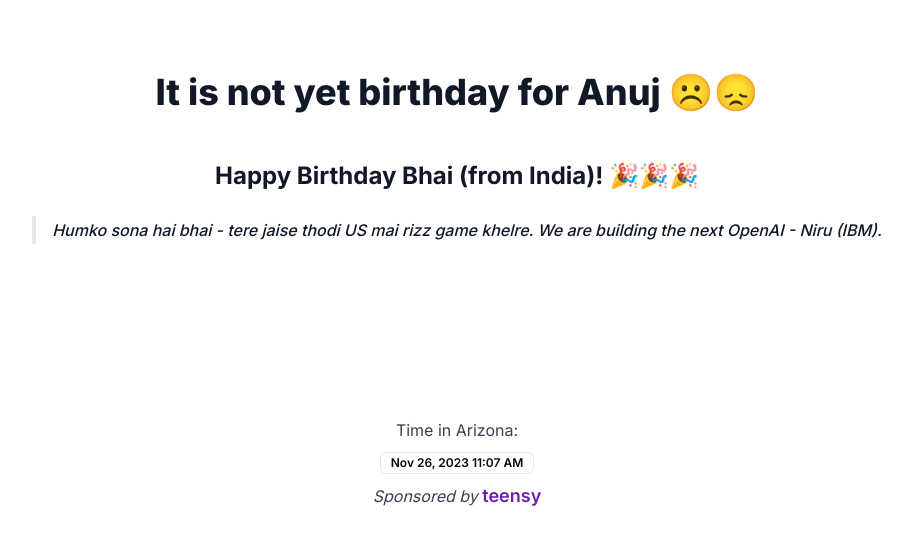
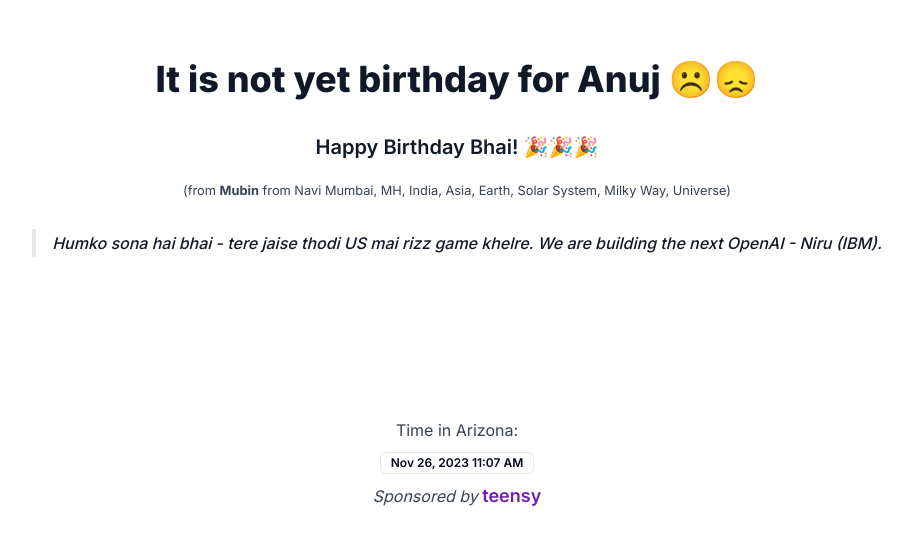
Before and after one commit to shiroyasha9/anuj-bday, a Next.js app: page / in a window 1280 px wide. Shown: the part 242-786 px from the top of the page, without its empty margins (183-1095 px from the left). Built offline with nearby package versions, Linux system fonts and the light colour scheme.

Commit message:
Update birthday message in Home component

```diff
--- a/src/app/page.tsx
+++ b/src/app/page.tsx
@@ -23,7 +23,11 @@
             ? "Lesssgoo it's birthday for Anuj too! 🥳🎉"
             : "It is not yet birthday for Anuj ☹️😞"}
         </h1>
-        <h2>Happy Birthday Bhai (from India)! 🎉🎉🎉</h2>
+        <h3>Happy Birthday Bhai! 🎉🎉🎉</h3>
+        <small>
+          (from <b>Mubin</b> from Navi Mumbai, MH, India, Asia, Earth, Solar
+          System, Milky Way, Universe)
+        </small>
         <blockquote>
           {is27th
             ? "Humko kaam karna hai bhai - tere jaise thodi US mai rizz game khelre. We are building the next OpenAI - also Niru (IBM)."
```
